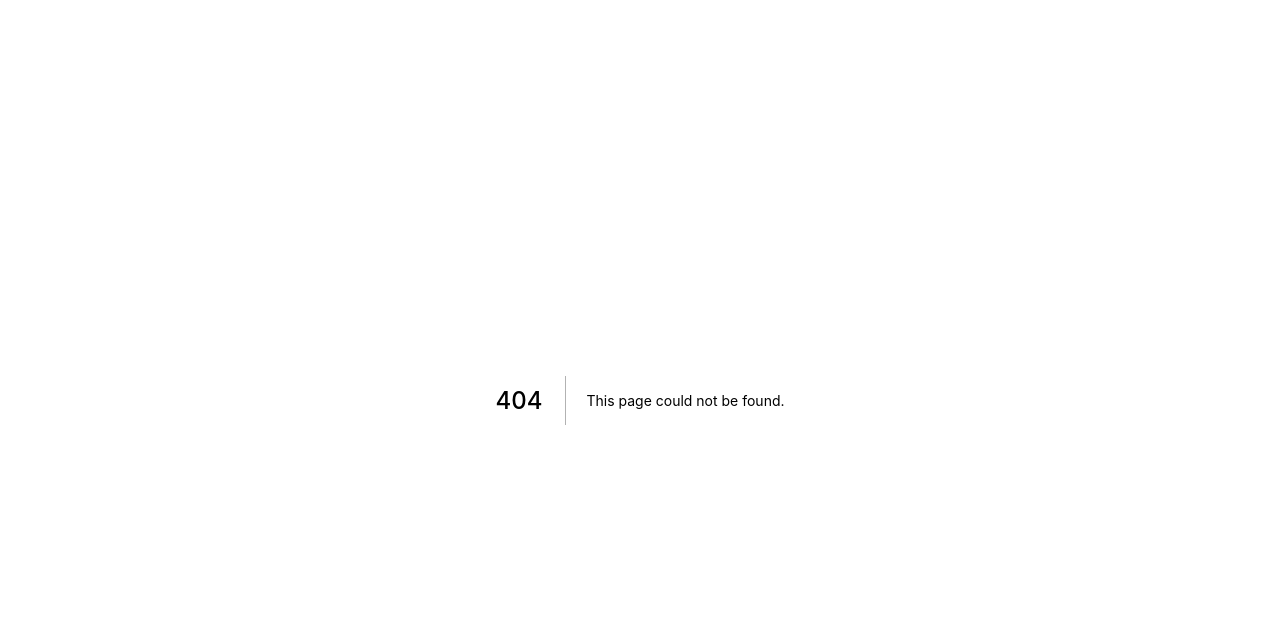
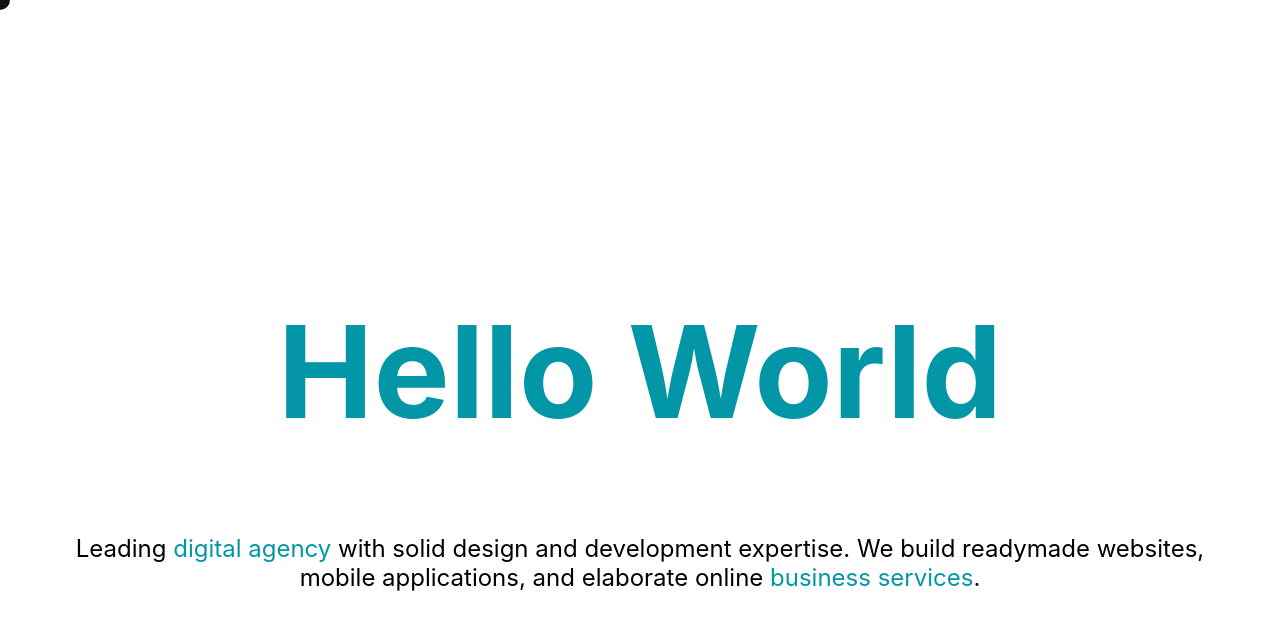
Before and after one commit to tony-dugue/next-test-design, a Next.js app: page /basic-home-cursor-framer-motion in a window 1280 px wide. Before the commit this address had no page. Shown: the top 630 px of the page. Built offline with nearby package versions, Linux system fonts and the light colour scheme.

Commit message:
add page with basic home cursor animated with framer motion

```diff
--- a/package.json
+++ b/package.json
@@ -9,6 +9,7 @@
     "lint": "next lint"
   },
   "dependencies": {
+    "framer-motion": "^6.4.3",
     "gsap": "^3.9.1",
     "next": "12.1.1",
     "react": "17.0.2",
--- /dev/null
+++ b/pages/basic-home-cursor-framer-motion.js
@@ -0,0 +1,65 @@
+import {useEffect, useState} from "react";
+import { motion } from 'framer-motion'
+import styles from '../styles/basic-home-cursor-framer-motion.module.scss'
+
+const BasicHomeCursorFramerMotion = () => {
+
+  const [mousePosition, setMousePosition] = useState({ x: 0, y: 0 })
+  const [cursorVariant, setCursorVariant] = useState("default")
+
+  const handleMouseMove = e => {
+    setMousePosition({ x: e.clientX, y: e.clientY })
+  }
+
+  useEffect(() => {
+    window.addEventListener('mousemove', handleMouseMove);
+    return () => window.removeEventListener("mousemove", handleMouseMove);
+  }, []);
+
+  const variants = {
+    default: {
+      x: mousePosition.x - 10,
+      y: mousePosition.y - 10
+    },
+    text: {
+      x: mousePosition.x - 75,
+      y: mousePosition.y - 75,
+      height: 150,
+      width: 150,
+      backgroundColor: "rgb(3,150, 166)",
+      mixBlendMode: "difference"
+    },
+    description: {
+      x: mousePosition.x - 40,
+      y: mousePosition.y - 40,
+      height: 80,
+      width: 80,
+      backgroundColor: "rgb(3,73, 85)",
+      mixBlendMode: "difference"
+    }
+  }
+
+  const textEnter = () => setCursorVariant("text")
+  const textLeave = () => setCursorVariant("default")
+
+  const descriptionEnter = () => setCursorVariant("description")
+  const descriptionLeave = () => setCursorVariant("default")
+
+  return (
+    <div>
+      <div className={styles.container}>
+        <h1 onMouseEnter={textEnter} onMouseLeave={textLeave} className={styles.title}>Hello World</h1>
+
+        <p  className={styles.description}>
+          Leading <span onMouseEnter={descriptionEnter} onMouseLeave={descriptionLeave}>digital agency</span> with solid design and development
+          expertise. We build readymade websites, mobile applications, and
+          elaborate online <span onMouseEnter={descriptionEnter} onMouseLeave={descriptionLeave}>business services</span>.
+        </p>
+
+        <motion.div className={styles.cursor} variants={variants} animate={cursorVariant} />
+      </div>
+    </div>
+  )
+}
+
+export default BasicHomeCursorFramerMotion
--- a/pages/index.js
+++ b/pages/index.js
@@ -15,6 +15,8 @@ export default function Home() {
       <main className={styles.main}>
         <Link href="/gsap-animation-basic"><p className={styles.link}>GSAP Animation (basic)</p></Link>
         <Link href="/smooth-scrolling"><p  className={styles.link}>Smooth scrolling (with Smooth-scrollbar library)</p></Link>
+        <Link href="/cuberto-home-cursor"><p  className={styles.link}>Cuberto home cursor</p></Link>
+        <Link href="/basic-home-cursor-framer-motion"><p  className={styles.link}>Basic home cursor (with framer motion)</p></Link>
       </main>
 
     </div>
--- /dev/null
+++ b/styles/basic-home-cursor-framer-motion.module.scss
@@ -0,0 +1,38 @@
+@import "tools/mixins";
+@import "tools/variables";
+
+.container {
+  display: flex;
+  flex-direction: column;
+  align-items: center;
+  justify-content: center;
+  height: 100vh;
+  background-color: white;
+  cursor: none;
+}
+
+.title {
+  font-size: 8rem;
+  color: #0396A6;
+}
+
+.description {
+  font-size: 24px;
+  text-align: center;
+  margin: 0 50px;
+
+  span {
+    color: #0396A6;
+  }
+}
+
+.cursor {
+  background-color: #111;
+  height: 20px;
+  width: 20px;
+  border-radius: 50%;
+  position: fixed;
+  top: 0;
+  left: 0;
+  pointer-events: none;
+}
--- a/styles/globals.scss
+++ b/styles/globals.scss
@@ -7,7 +7,9 @@ body {
   height: 100vh;
 }
 
-* {
+*,
+*::after,
+*::before {
   box-sizing: border-box;
 }
 
```
Also changed, not shown: 1 other file (tests, documents, lock files or other folders).
